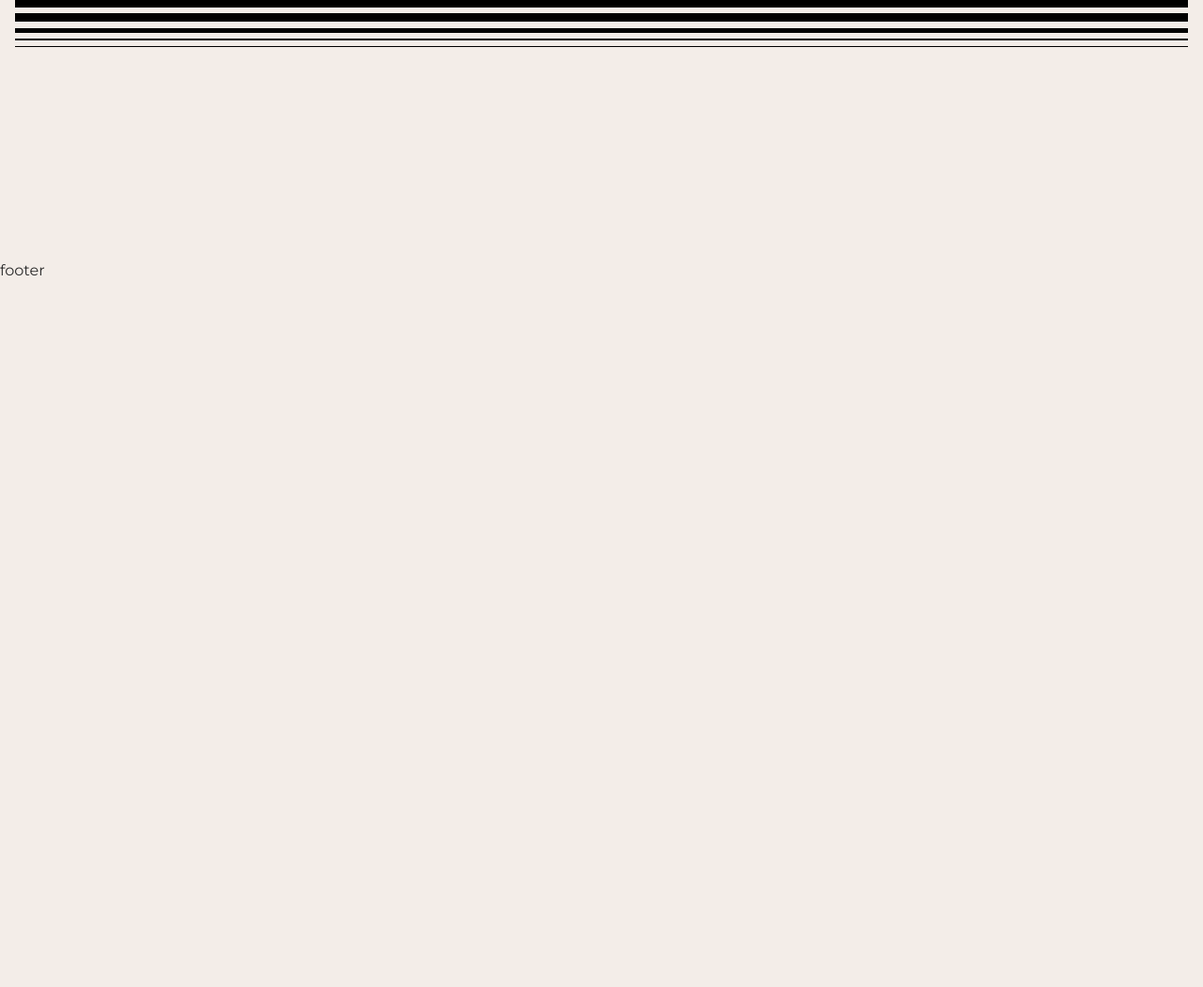
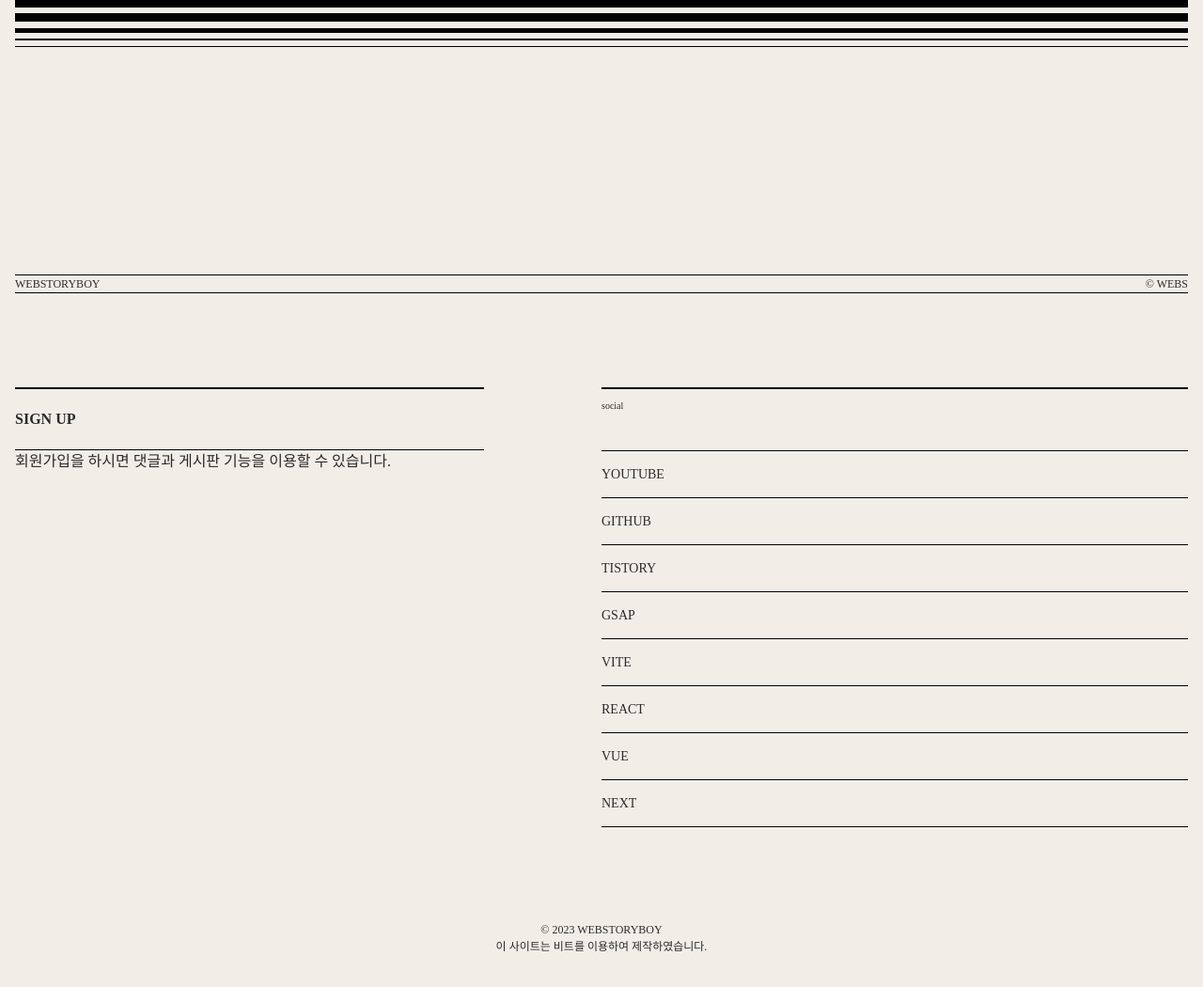
Before and after one commit to snstkfkadkfka/port2023-vite, a website built with Vite: page src/index.html in a window 1280 px wide. Shown: the part 6180-7230 px from the top of the page at 94% size. Before the commit the page ends 6480 px from the top, so only its background shows below. Built offline with nearby package versions, Linux system fonts and the light colour scheme; a small style sheet from the web is missing; files whose address does not match are found by name; a web font is replaced by a local one.

Commit message:
🥰푸터 완료

```diff
--- a/src/assets/css/section/footer.css
+++ b/src/assets/css/section/footer.css
@@ -1 +1,90 @@
-#footer{}
+#footer {
+    font-family: var(--mainKor-font);
+}
+.footer__inner {
+    padding: 16px;
+}
+.footer__text {
+    font-size: 12px;
+    text-transform: uppercase;
+    border-top: 1px solid var(--black);
+    border-bottom: 1px solid var(--black);
+    display: flex;
+    justify-content: space-between;
+}
+.footer__info {
+    display: flex;
+    justify-content: space-between;
+    margin: 100px 0;
+}
+.footer__info .left {
+    width: 40%;
+}
+.footer__info .left .title {
+    border-top: 2px solid var(--black);
+    border-bottom: 1px solid var(--black);
+    padding: 20px 0;
+    text-transform: uppercase;
+    font-weight: 700;
+    background: url(../../img/arrow.svg) no-repeat right 20px;
+    transition: all 0.3s;
+}
+.footer__info .left .title:hover {
+    background-color: var(--black400);
+    padding-left: 10px;
+    border-color: transparent;
+}
+.footer__info .left .desc {
+    font-size: 12px;
+    padding-top: 20px;
+}
+.footer__info .right {
+    width: 50%;
+}
+.footer__info .right h3 {
+    border-top: 2px solid var(--black);
+    font-size: 10px;
+    margin-bottom: 40px;
+    padding-top: 10px;
+}
+.footer__info .right ul {
+    border-top: 1px solid var(--black);
+}
+.footer__info .right li {
+    border-bottom: 1px solid var(--black);
+}
+.footer__info .right li a {
+    padding: 14px 0;
+    font-size: 14px;
+    display: inline-block;
+    text-transform: uppercase;
+}
+.footer__info .right li em {
+    font-size: 12px;
+    padding-left: 10px;
+    opacity: 0;
+    transition: all 0.3s;
+}
+.footer__info .right li:hover em {
+    opacity: 1;
+}
+.footer__right {
+    text-align: center;
+    text-transform: uppercase;
+    font-size: 12px;
+    margin-bottom: 20px;
+}
+@media (max-width: 800px){
+    .footer__info {
+        flex-direction: column;
+    }
+    .footer__info .left {
+        width: 100%;
+    }
+    .footer__info .left .desc {
+        margin-bottom: 40px;
+    }
+    .footer__info .right {
+        width: 100%;
+    }
+}
--- a/src/index.html
+++ b/src/index.html
@@ -410,7 +410,62 @@
     <!-- //main -->
 
     <footer id="footer" role="contentinfo">
-        footer
+        <div class="footer__inner">
+            <div class="footer__text">
+                <span>webstoryboy</span>
+                <span>© webs</span>
+            </div>
+            <div class="footer__info">
+                <div class="left">
+                    <div class="title">
+                        <a href="#">sign up</a>
+                    </div>
+                    <p>회원가입을 하시면 댓글과 게시판 기능을 이용할 수 있습니다.</p>
+                </div>
+                <div class="right">
+                    <h3>social</h3>
+                    <ul>
+                        <li>
+                            <a href="https://www.youtube.com/@Webstoryboy">youtube</a>
+                            <em>유튜브에 오시면 더 많은 강의를 볼 수 있습니다.</em>
+                        </li>
+                        <li>
+                            <a href="https://github.com/webstoryboy">github</a>
+                            <em>깃헙에 들어오시면 모든 소스를 볼 수 있습니다.</em>
+                        </li>
+                        <li>
+                            <a href="https://webstoryboy.co.kr">tistory</a>
+                            <em>티스토리에 들어오시면 좋은 정보 볼 수 있습니다.</em>
+                        </li>
+                        <li>
+                            <a href="https://www.youtube.com/playlist?list=PL4UVBBIc6giL8-6jvrClimg0cFL-Muqiq">gsap</a>
+                            <em>GSAP를 공부하시고 오면 도움이 됩니다.</em>
+                        </li>
+                        <li>
+                            <a href="https://github.com/webstoryboy/port2023-vite">vite</a>
+                            <em>비트 강의도 곧 오픈 예정입니다.</em>
+                        </li>
+                        <li>
+                            <a href="https://github.com/webstoryboy/port2023-react">react</a>
+                            <em>리액트 강의도 곧 오픈 예정입니다.</em>
+                        </li>
+                        <li>
+                            <a href="https://github.com/webstoryboy/port2023-vue">vue</a>
+                            <em>뷰 강의도 곧 오픈 예정입니다.</em>
+                        </li>
+                        <li>
+                            <a href="https://github.com/webstoryboy/port2023-next">next</a>
+                            <em>넥스트 강의도 곧 오픈 예정입니다.</em>
+                        </li>
+                    </ul>
+                </div>
+            </div>
+            <div class="footer__right">
+                © 2023 webstoryboy<br />
+                이 사이트는 비트를 이용하여 제작하였습니다.
+            </div>
+        </div>
+
     </footer>
     <!-- //footer -->
 
```
